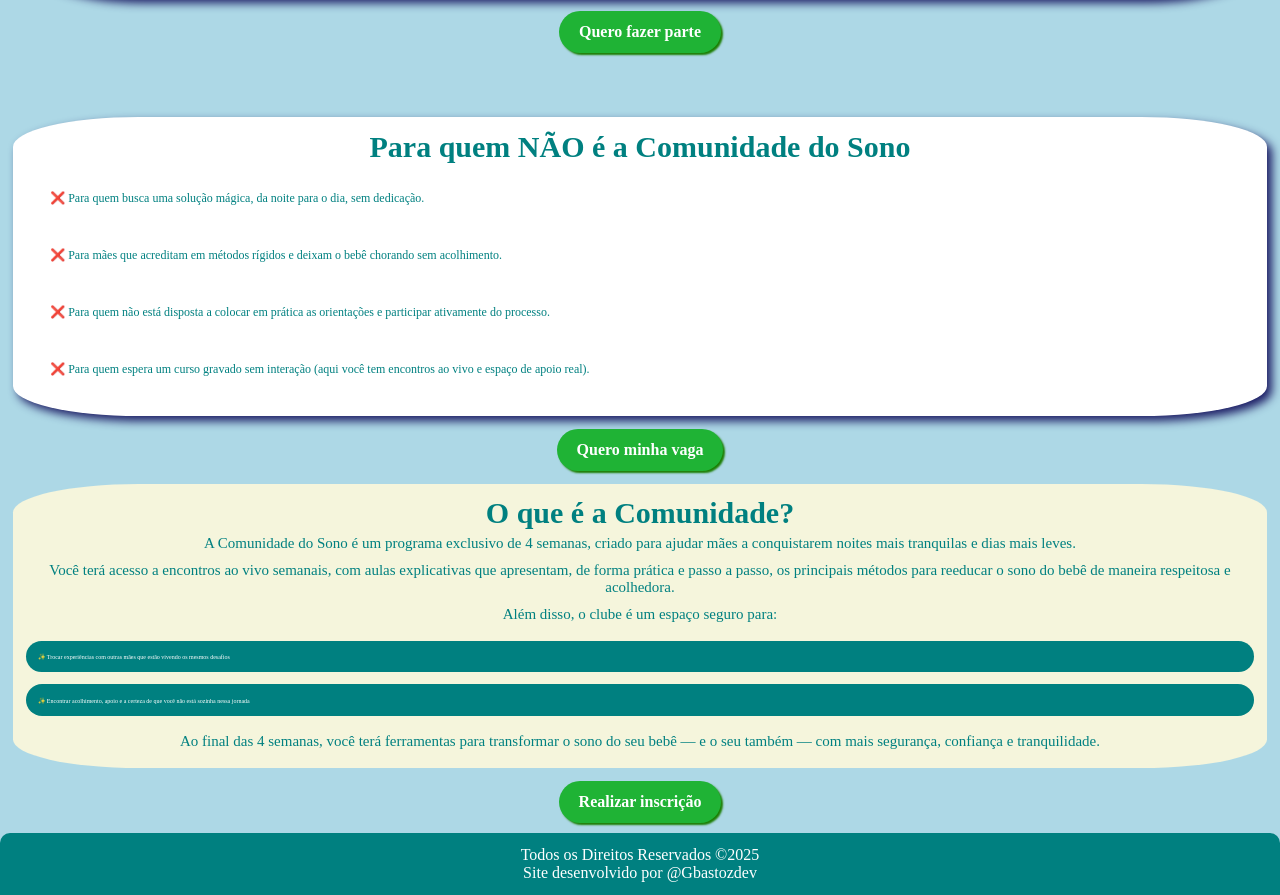
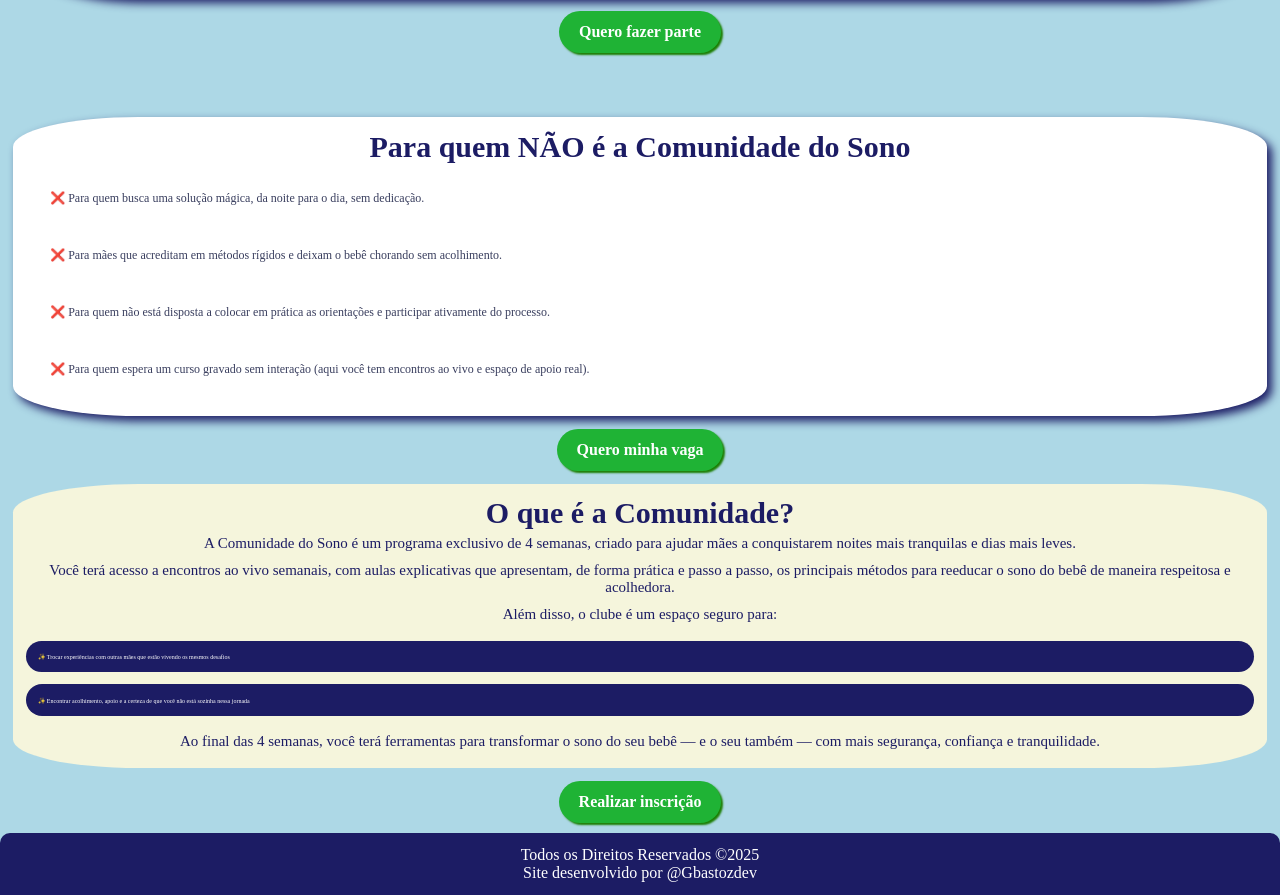
Before and after one commit to GBastozdev/comunidade-do-sono, a plain HTML site: page index.html in a window 1280 px wide. Shown: the part 1024-1919 px from the top of the page. Drawn offline with Linux system fonts and the light colour scheme.

Commit message:
Update style.css

```diff
--- a/style.css
+++ b/style.css
@@ -68,7 +68,7 @@ body{
     font-size: ;
     margin: 1%;
     padding: 1%;
-    background-color: rgb(28, 28, 100);;
+    background-color: rgb(28, 28, 100);
     margin: 1% 0 1%;
     border-radius: 20px;
 
@@ -82,7 +82,7 @@ body{
 /* PARA QUEM NÃO É */
 
 #paraquemnaoe{
-    color: teal;
+    color: rgb(28, 28, 100);
 }
 
 #paraquemnaoe h2{
@@ -99,7 +99,7 @@ body{
     font-size: 75%;
     text-align: left;
     line-height: 20px;
-    color: teal;
+    color: rgb(57, 62, 94);
 
 }
 
@@ -121,13 +121,13 @@ body{
 /* COMUNIDADE*/
 
 #comunidade h2{
-    color: var(--cor1);
+    color:  rgb(28, 28, 100);
     font-size: 30px;
     text-align: center;
 }
 
 #comunidade #p1,#p2, #p3, #p4{
-    color: teal;
+    color:  rgb(28, 28, 100);
     padding: 5px 0;
     font-size: 15px;
     font-weight: 400;
@@ -142,7 +142,7 @@ body{
 
 #comunidade li{
     color: white;
-    background-color: teal;
+    background-color:  rgb(28, 28, 100);
     margin: 1% 0 1%;
     border-radius: 20px;
     font-size: 6%;
@@ -173,7 +173,7 @@ a:hover{
 
 footer{
     color: white;
-    background-color: teal;
+    background-color:  rgb(28, 28, 100);
     text-align: center;
     border-radius: 10px 10px 0 0 ;
     padding: 1%;
```
